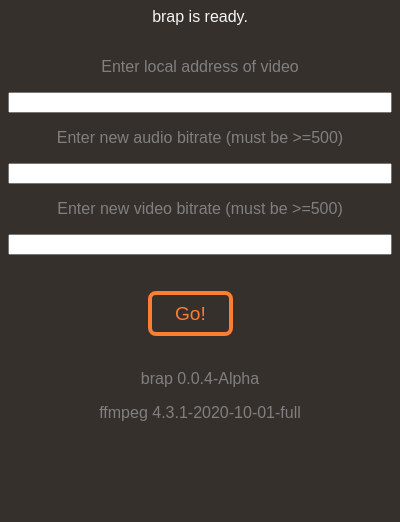
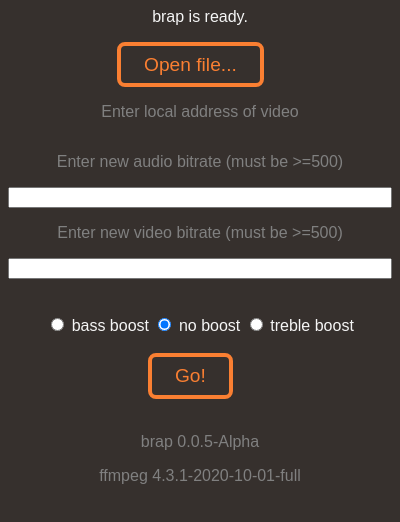
Before and after one commit to e-operator/BRAP, an Electron app: page landing.html in a window 400 px wide. Drawn offline with Linux system fonts and the light colour scheme; no server answers.

Commit message:
Change file input method
File input is now a dialog instead of manual address

```diff
--- a/landing.html
+++ b/landing.html
@@ -7,9 +7,11 @@
         <center>
         <p id="status" style="color:whitesmoke">brap is ready.</p>
 
+        <button id="file-select-button" class="file-button"><span>Open file...</span></button>
+
         <div style="display:flex;flex-direction:column">
         <p style="color:gray">Enter local address of video</p>
-        <input type="text" id="video-address">
+
 
         <p style="color:gray">Enter new audio bitrate (must be >=500)</p>
         <input type="text" id="bitrate-audio">
@@ -19,12 +21,21 @@
         </div>
 
         <br><br>
+        <input type="radio" id="bass-boost" name="boost-opt" value="bass boost">
+        <label for="bass boost">bass boost</label>
+
+        <input type="radio" id="no-boost" name="boost-opt" value="no boost" checked>
+        <label for="no boost">no boost</label>
+
+        <input type="radio" id="treble-boost" name="boost-opt" value="treble boost">
+        <label for="treble boost">treble boost</label>
+        <br><br>
 
         <button id="render-button" class="message-button"><span>Go!</span></button>
 
         <br><br>
 
-        <p style="color:gray">brap 0.0.4-Alpha</p>
+        <p style="color:gray">brap 0.0.5-Alpha</p>
         <p style="color:gray">ffmpeg 4.3.1-2020-10-01-full</p>
         </center>
     </body>
--- a/landing.js
+++ b/landing.js
@@ -4,30 +4,40 @@ const fs = require('fs');
 console.log("Script loaded successfully!");
 
 const renderButton = document.getElementById('render-button');
+const fileSelectButton = document.getElementById('file-select-button');
 const locationInput = document.getElementById('video-address');
 const audioBitrateInput = document.getElementById('bitrate-audio');
 const videoBitrateInput = document.getElementById('bitrate-video');
 
 const statusText = document.getElementById('status');
 
+var filePath;
+
+fileSelectButton.addEventListener('click', () => {
+    ipcRenderer.send('request-file-path');
+});
+
 renderButton.addEventListener('click', () => {
     var audioBitrate = parseInt(audioBitrateInput.value);
     var videoBitrate = parseInt(videoBitrateInput.value);
 
-    if(fs.existsSync(locationInput.value)){
+    if(fs.existsSync(filePath)){
         if(audioBitrate < 500 || videoBitrate < 500){
             console.error("Error: bitrate must be >=500");
             statusText.innerHTML = "Error: bitrate must be >=500";
         }else{
-            ipcRenderer.send('ffmpeg-render', audioBitrate, videoBitrate, locationInput.value);
+            ipcRenderer.send('ffmpeg-render', audioBitrate, videoBitrate, filePath);
             statusText.innerHTML = "brap is raping your video...";
             renderButton.disabled = true;
         }
     }else{
         statusText.innerHTML = "Error: the file cannot be located.";
     }
+})
 
-})
+ipcRenderer.on('file-selected', function (event, path) {
+    filePath = path;
+});
 
 ipcRenderer.on('ffmpeg-render-done', function () {
     ipcRenderer.send('ffmpeg-convert');
--- a/main.css
+++ b/main.css
@@ -16,6 +16,30 @@ body {
     background-color: transparent;
     transition: border-color 0.2s;
     text-align: right;
+}
+
+.file-button {
+  align-self: flex-start;
+  margin-right: 1em;
+  border: 4px solid;
+  border-color: #FA7F32;
+  border-radius: 8px;
+  font-family: Arial;
+  font-size: 1.2em;
+  padding: .4em 1.2em;
+  color: #FA7F32;
+  background-color: transparent;
+  transition: border-color 0.2s;
+  text-align: right;
+}
+
+.file-button:active {
+  border-color: #AD5823;
+}
+
+.file-button:disabled {
+  border-color: #AD5823;
+  pointer-events: none;
 }
 
 .message-button {
@@ -69,6 +93,10 @@ body {
 
 input {
   flex: 2;
+}
+
+label {
+    color:whitesmoke;
 }
 
 .text-simple {
```
Also changed, not shown: main.js (+8 -1 lines).
